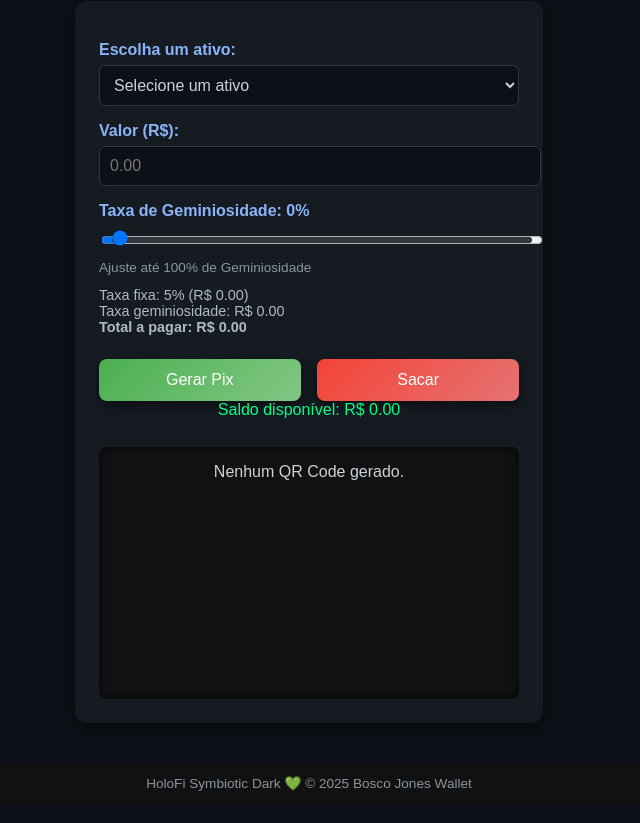
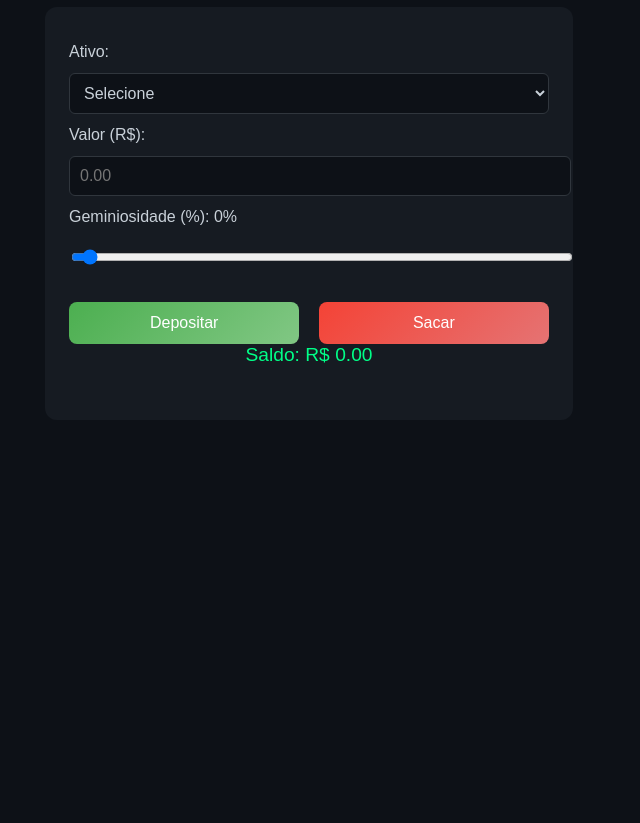
Before and after one commit to NSCSUPORT/boscojones, a website: page WALLET.HTML in a window 1280 px wide. Shown: the part 101-924 px from the top of the page, without its empty margins (331-971 px from the left). After the commit the page ends 800 px from the top, so only its background shows below. Drawn offline with nearby package versions, Linux system fonts and the light colour scheme.

Commit message:
Update WALLET.HTML

```diff
--- a/WALLET.HTML
+++ b/WALLET.HTML
@@ -1,264 +1,96 @@
 <!DOCTYPE html>
 <html lang="pt-BR">
 <head>
-  <meta charset="UTF-8" />
-  <link rel="icon" href="logo.ico">
-  <title>Wallet JBX</title>
-  <meta name="viewport" content="width=device-width, initial-scale=1" />
+  <meta charset="UTF-8">
+  <meta name="viewport" content="width=device-width, initial-scale=1">
+  <title>JBX500 Wallet - Supabase</title>
+  <script src="https://cdn.jsdelivr.net/npm/@supabase/supabase-js"></script>
   <style>
-    body {
-      background-color: #0d1117;
-      color: #c9d1d9;
-      font-family: Arial, sans-serif;
-      margin: 0;
-      padding: 20px;
-    }
-    .container {
-      max-width: 420px;
-      margin: auto;
-      background-color: #161b22;
-      padding: 24px;
-      border-radius: 12px;
-      box-shadow: 0 4px 16px rgba(0,0,0,0.6);
-    }
-    h1 {
-      color: #58a6ff;
-      text-align: center;
-      margin-bottom: 24px;
-    }
-    label {
-      display: block;
-      margin-top: 16px;
-      font-weight: bold;
-      color: #8ab4f8;
-    }
-    select, input[type="number"], input[type="range"] {
-      width: 100%;
-      padding: 10px;
-      margin-top: 6px;
-      border: none;
-      border-radius: 6px;
-      font-size: 1rem;
-      background-color: #0d1117;
-      color: #c9d1d9;
-      border: 1px solid #30363d;
-    }
-    select:focus, input:focus {
-      outline: none;
-      border-color: #58a6ff;
-    }
-    input[type="range"]::-webkit-slider-runnable-track {
-      height: 6px;
-      background: #30363d;
-      border-radius: 3px;
-    }
-    input[type="range"]::-webkit-slider-thumb {
-      -webkit-appearance: none;
-      width: 20px;
-      height: 20px;
-      background: #4caf50;
-      border-radius: 50%;
-      margin-top: -7px;
-      border: 2px solid #357a38;
-    }
-    input[type="range"]:hover::-webkit-slider-thumb {
-      background: #357a38;
-    }
-    #geminiosidade-placeholder {
-      font-size: 0.85rem;
-      color: #8b949e;
-      margin-top: 2px;
-    }
-    .btn {
-      width: 48%;
-      padding: 12px;
-      margin-top: 24px;
-      font-size: 1rem;
-      border: none;
-      border-radius: 8px;
-      cursor: pointer;
-      color: white;
-      box-shadow: 0 4px 12px rgba(0,0,0,0.5);
-    }
-    #btn-deposit {
-      background: linear-gradient(135deg, #4caf50, #81c784);
-      float: left;
-    }
-    #btn-withdraw {
-      background: linear-gradient(135deg, #f44336, #e57373);
-      float: right;
-    }
-    #tax-info {
-      margin-top: 12px;
-      font-size: 0.9rem;
-      color: #adbac7;
-      clear: both;
-    }
-    #qrcode-container {
-      clear: both;
-      text-align: center;
-      margin-top: 28px;
-      background-color: #111;
-      padding: 16px;
-      border-radius: 8px;
-      min-height: 220px;
-      box-shadow: inset 0 0 8px rgba(0,0,0,0.8);
-    }
-    #qrcode-container img {
-      max-width: 180px;
-      max-height: 180px;
-      margin-top: 12px;
-    }
-    #saldo-container {
-      text-align: center;
-      font-size: 1rem;
-      margin-top: 20px;
-      color: #00ff88;
-    }
-    footer {
-      text-align: center;
-      background-color: #111;
-      color: #8b949e;
-      margin-top: 40px;
-      padding: 12px;
-      border-radius: 8px;
-      font-size: 0.85rem;
-    }
+    body { background: #0d1117; color: #c9d1d9; font-family: Arial, sans-serif; padding: 20px; }
+    .container { max-width: 480px; margin: auto; background: #161b22; padding: 24px; border-radius: 12px; }
+    h1 { color: #58a6ff; text-align: center; }
+    label, input, select { display: block; width: 100%; margin-top: 12px; font-size: 1rem; }
+    input, select { padding: 10px; background: #0d1117; color: #c9d1d9; border: 1px solid #30363d; border-radius: 6px; }
+    .btn { margin-top: 24px; padding: 12px; font-size: 1rem; width: 48%; border-radius: 8px; border: none; cursor: pointer; }
+    #btn-deposit { background: linear-gradient(135deg, #4caf50, #81c784); color: #fff; float: left; }
+    #btn-withdraw { background: linear-gradient(135deg, #f44336, #e57373); color: #fff; float: right; }
+    #saldo-container { text-align: center; margin-top: 20px; color: #00ff88; font-size: 1.2rem; }
+    #qrcode-container { clear: both; margin-top: 30px; text-align: center; }
   </style>
 </head>
 <body>
   <h1>JBX500 Wallet</h1>
   <div class="container">
-    <form id="wallet-form">
-      <label for="asset-select">Escolha um ativo:</label>
-      <select id="asset-select" required>
-        <option value="">Selecione um ativo</option>
-        <option value="DC-COIN">DC Coin (Trix Z)</option>
-        <option value="DARK1">DARK1 (Shadow Token)</option>
-        <option value="SPPX">SPPX (Simbiótico Premium)</option>
-        <option value="JBX500">JBX500 Asset</option>
-      </select>
+    <label>Ativo:</label>
+    <select id="asset-select">
+      <option value="">Selecione</option>
+      <option value="JBX500">JBX500</option>
+    </select>
 
-      <label for="valor">Valor (R$):</label>
-      <input type="number" id="valor" min="0.01" step="0.01" required placeholder="0.00" />
+    <label>Valor (R$):</label>
+    <input type="number" id="valor" min="1" step="0.01" placeholder="0.00" />
 
-      <label for="geminiosidade">Taxa de Geminiosidade: <span id="geminiosidade-value">0</span>%</label>
-      <input type="range" id="geminiosidade" min="0" max="100" step="1" value="0" />
-      <div id="geminiosidade-placeholder">Ajuste até 100% de Geminiosidade</div>
+    <label>Geminiosidade (%): <span id="gem-value">0</span>%</label>
+    <input type="range" id="gem" min="0" max="10" value="0" />
 
-      <div id="tax-info">
-        Taxa fixa: 5% (R$ <span id="taxa-fixa-valor">0.00</span>)<br />
-        Taxa geminiosidade: R$ <span id="taxa-geminiosidade-valor">0.00</span><br />
-        <strong>Total a pagar: R$ <span id="total-pagar">0.00</span></strong>
-      </div>
+    <button id="btn-deposit" class="btn">Depositar</button>
+    <button id="btn-withdraw" class="btn">Sacar</button>
 
-      <button type="button" id="btn-deposit" class="btn" onclick="gerarPix()">Gerar Pix</button>
-      <button type="button" id="btn-withdraw" class="btn" onclick="fazerSaque()">Sacar</button>
-    </form>
+    <div id="saldo-container">Saldo: R$ <span id="saldo">0.00</span></div>
+    <div id="qrcode-container"></div>
+  </div>
 
-    <div id="saldo-container">Saldo disponível: R$ <span id="saldo">0.00</span></div>
-    <div id="qrcode-container">Nenhum QR Code gerado.</div>
-  </div>
-  <footer>HoloFi Symbiotic Dark 💚 © 2025 Bosco Jones Wallet</footer>
+<script>
+const supabase = supabase.createClient(
+  'https://latvlqeqjtlawtzmgzjb.supabase.co',
+  'eyJhbGciOiJIUzI1NiIsInR5cCI6IkpXVCJ9.eyJpc3MiOiJzdXBhYmFzZSIsInJlZiI6ImxhdHZscWVxanRsYXd0em1nempiIiwicm9sZSI6ImFub24iLCJpYXQiOjE3NTAxMDcxNTIsImV4cCI6MjA2NTY4MzE1Mn0.jxtGxvyP9k9NpldwD8KP7km0fOipftHXMic3dqJEIaY'
+);
 
-  <script src="https://cdnjs.cloudflare.com/ajax/libs/qrcodejs/1.0.0/qrcode.min.js"></script>
-  <script>
-    let saldo = 0;
+let userEmail = "teste@jbwallet.com"; // substitua por auth real se desejar
+let saldoAtual = 0;
 
-    const valorInput = document.getElementById("valor");
-    const gemInput = document.getElementById("geminiosidade");
-    const gemValueSpan = document.getElementById("geminiosidade-value");
-    const taxaFixaSpan = document.getElementById("taxa-fixa-valor");
-    const taxaGemSpan = document.getElementById("taxa-geminiosidade-valor");
-    const totalSpan = document.getElementById("total-pagar");
-    const saldoSpan = document.getElementById("saldo");
+async function carregarSaldo() {
+  const { data, error } = await supabase.from('wallets').select('*').eq('email', userEmail).single();
+  if (data) {
+    saldoAtual = data.saldo || 0;
+    document.getElementById('saldo').innerText = saldoAtual.toFixed(2);
+  } else {
+    await supabase.from('wallets').insert([{ email: userEmail, saldo: 0 }]);
+  }
+}
 
-    function atualizarTaxas() {
-      const valor = parseFloat(valorInput.value) || 0;
-      const gem = parseFloat(gemInput.value) / 100;
-      const taxaFixa = valor * 0.05;
-      const taxaGem = valor * gem;
-      const total = valor + taxaFixa + taxaGem;
-      taxaFixaSpan.textContent = taxaFixa.toFixed(2);
-      taxaGemSpan.textContent = taxaGem.toFixed(2);
-      totalSpan.textContent = total.toFixed(2);
-    }
+function fibonacci(n) {
+  if (n <= 1) return 1;
+  let a = 1, b = 1;
+  for (let i = 2; i <= n; i++) [a, b] = [b, a + b];
+  return b;
+}
 
-    function atualizarSaldo(valor) {
-      saldo += valor;
-      saldoSpan.textContent = saldo.toFixed(2);
-    }
+document.getElementById('gem').addEventListener('input', e => {
+  document.getElementById('gem-value').innerText = e.target.value;
+});
 
-    valorInput.addEventListener("input", atualizarTaxas);
-    gemInput.addEventListener("input", () => {
-      gemValueSpan.textContent = gemInput.value;
-      atualizarTaxas();
-    });
-    atualizarTaxas();
+document.getElementById('btn-deposit').onclick = async () => {
+  const valor = parseFloat(document.getElementById('valor').value);
+  const gem = parseInt(document.getElementById('gem').value);
+  const fibo = fibonacci(gem);
+  const final = valor * fibo;
+  saldoAtual += final;
+  await supabase.from('wallets').update({ saldo: saldoAtual }).eq('email', userEmail);
+  alert(`Deposito feito com Geminiosidade x${fibo}\nValor creditado: R$ ${final.toFixed(2)}`);
+  document.getElementById('saldo').innerText = saldoAtual.toFixed(2);
+};
 
-    function gerarPix() {
-      const valor = parseFloat(valorInput.value);
-      if (!valor || valor <= 0) return alert("Digite um valor válido.");
-      const ativo = document.getElementById("asset-select").value;
-      if (!ativo) return alert("Selecione um ativo.");
+document.getElementById('btn-withdraw').onclick = async () => {
+  const valor = parseFloat(document.getElementById('valor').value);
+  if (valor > saldoAtual) return alert('Saldo insuficiente');
+  saldoAtual -= valor;
+  await supabase.from('wallets').update({ saldo: saldoAtual }).eq('email', userEmail);
+  alert(`Saque de R$ ${valor.toFixed(2)} solicitado com sucesso.\n\n⚠️ Será processado em até 24 horas.`);
+  document.getElementById('saldo').innerText = saldoAtual.toFixed(2);
+};
 
-      const gem = parseFloat(gemInput.value) / 100;
-      const total = valor * (1 + 0.05 + gem);
-
-      const chave = "48761013889";
-      const nome = "Lucas Januário";
-      const cidade = "BRASILIA";
-      const info = `Pagamento JBX500 - Ativo: ${ativo} - Geminiosidade: ${gemInput.value}%`;
-
-      const payload = gerarPayloadPix({ chave, nome, cidade, valor: total.toFixed(2), infoAdicional: info });
-      const container = document.getElementById("qrcode-container");
-      container.innerHTML = `<p><strong>Total: R$ ${total.toFixed(2)}</strong></p>`;
-      new QRCode(container, { text: payload, width: 180, height: 180 });
-
-      atualizarSaldo(valor); // contabiliza o valor base (sem taxa) no saldo
-    }
-
-    function fazerSaque() {
-      const valor = parseFloat(valorInput.value);
-      const ativo = document.getElementById("asset-select").value;
-      if (!valor || valor <= 0) return alert("Digite um valor válido.");
-      if (!ativo) return alert("Selecione um ativo.");
-
-      if (valor > saldo) {
-        alert("Saldo insuficiente para saque.");
-        return;
-      }
-
-      saldo -= valor;
-      saldoSpan.textContent = saldo.toFixed(2);
-
-      alert(`Saque solicitado:\nAtivo: ${ativo}\nValor: R$ ${valor.toFixed(2)}\n\n⚠️ O valor será processado em até 24 horas úteis.`);
-    }
-
-    function gerarPayloadPix({ chave, nome, cidade, valor, infoAdicional }) {
-      function fmt(id, val) {
-        const len = val.length.toString().padStart(2, '0');
-        return id + len + val;
-      }
-      const acc = fmt("00", "BR.GOV.BCB.PIX") + fmt("01", chave);
-      const add = fmt("05", infoAdicional);
-      let p = fmt("00", "01") + fmt("26", acc) + fmt("52", "0000") + fmt("53", "986") +
-        fmt("54", valor) + fmt("58", "BR") + fmt("59", nome) + fmt("60", cidade) +
-        fmt("62", add);
-      p += "6304" + calcularCRC16(p);
-      return p;
-    }
-
-    function calcularCRC16(p) {
-      let poly = 0x1021, res = 0xFFFF;
-      for (let i = 0; i < p.length; i++) {
-        res ^= p.charCodeAt(i) << 8;
-        for (let b = 0; b < 8; b++) {
-          res = ((res << 1) ^ ((res & 0x8000) ? poly : 0)) & 0xFFFF;
-        }
-      }
-      return res.toString(16).toUpperCase().padStart(4, '0');
-    }
-  </script>
+carregarSaldo();
+</script>
 </body>
 </html>
```
